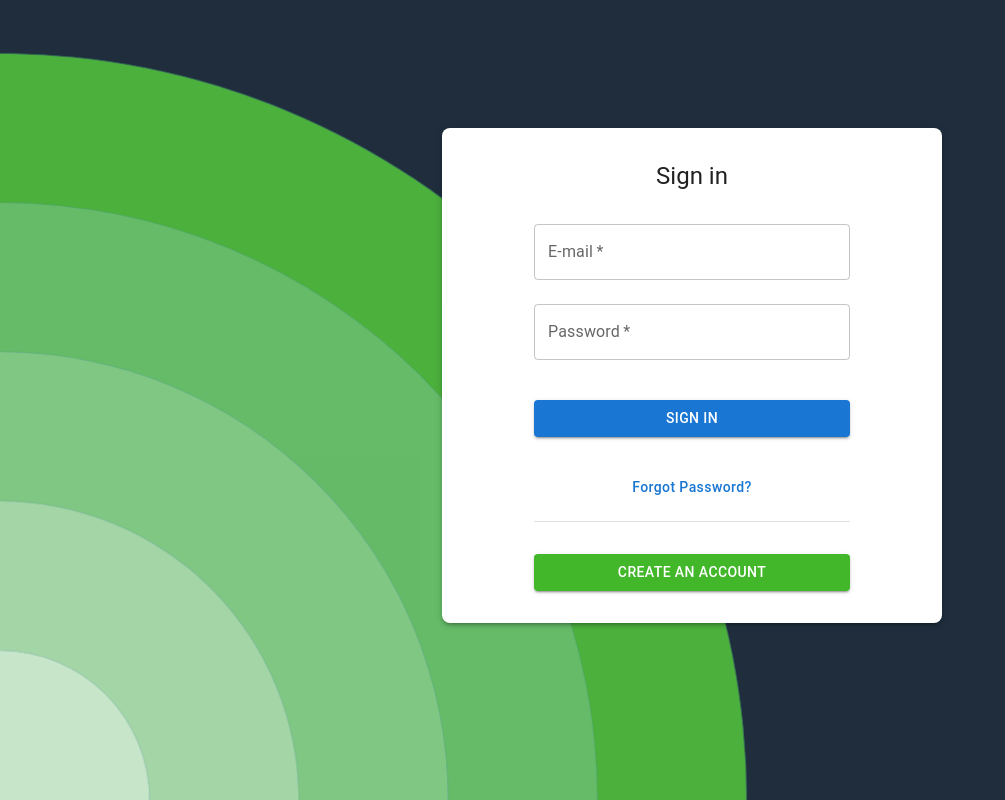
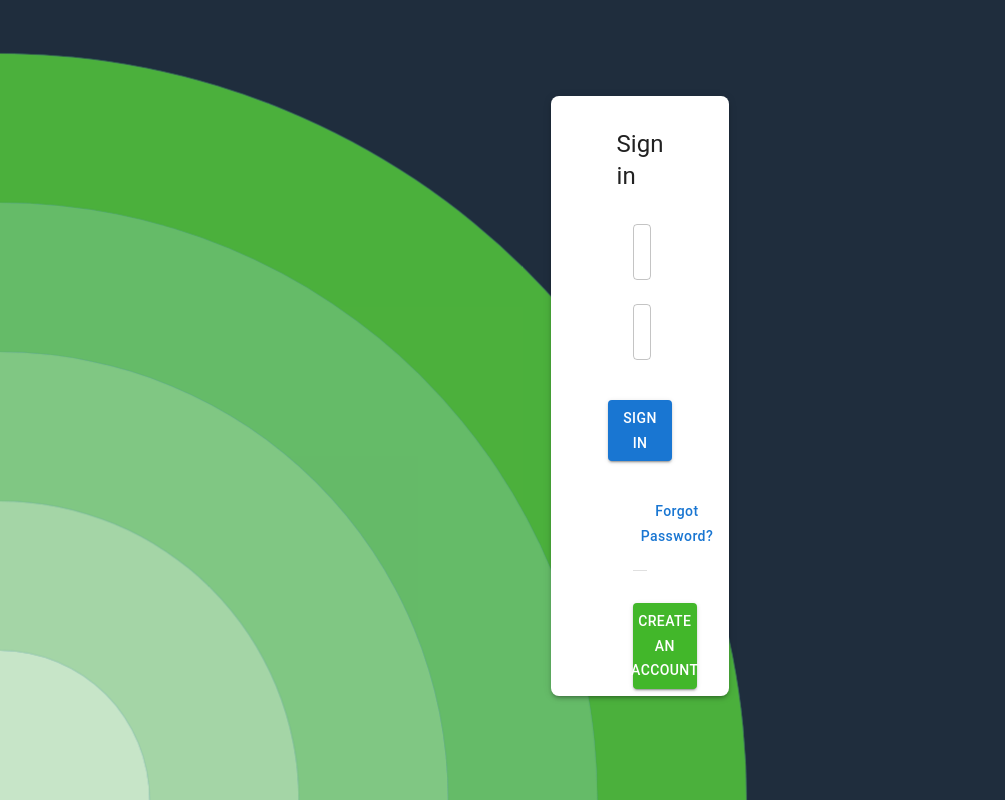
Before and after one commit to MuratOzte/UniSocial, a Next.js app: page /login in a window 1280 px wide. Shown: the whole page, without its empty margins (0-1005 px from the left). Built offline with nearby package versions, Linux system fonts and the light colour scheme.

Commit message:
login styles updated

```diff
--- a/src/app/(site)/login/page.jsx
+++ b/src/app/(site)/login/page.jsx
@@ -79,24 +79,23 @@ const LoginPage = () => {
             <Container
                 component="main"
                 maxWidth="xs"
-                className="relative z-10 h-screen"
+                className="relative z-10 h-screen flex justify-center py-0"
             >
                 <CssBaseline />
                 <Box
                     sx={{
-                        marginTop: 16,
+                        marginTop: 12,
                         display: 'flex',
                         flexDirection: 'column',
                         alignContent: 'center',
                         alignItems: 'center',
                         padding: 4,
-                        minWidth: 500,
-                        maxWidth: 600,
                         paddingX: 10,
                         borderRadius: 2,
                         boxShadow: 3,
                         backgroundColor: 'white',
-                        width: '100%',
+                        width: '45%',
+                        height:'75vh'
                     }}
                 >
                     <Typography component="h1" variant="h5">
@@ -106,7 +105,7 @@ const LoginPage = () => {
                         component="form"
                         onSubmit={submitHandler}
                         noValidate
-                        className="flex flex-col items-center mt-4"
+                        className="flex flex-col items-center mt-4 w-4/5"
                     >
                         <LoginEmailInput isEmailShake={isEmailShake} />
                         <LoginPasswordInput isPasswordShake={isPasswordShake} />
--- a/src/app/components/Login/LoginPasswordInput.jsx
+++ b/src/app/components/Login/LoginPasswordInput.jsx
@@ -2,6 +2,7 @@ import { useState } from 'react';
 import { useDispatch, useSelector } from 'react-redux';
 import { TextField, keyframes } from '@mui/material';
 import { EyeEndAdornment } from './Adornments';
+import loginSlice from '@/store/Slices/LoginSlice';
 
 const spin = keyframes`
     25% {
@@ -29,8 +30,8 @@ const LoginPasswordInput = ({ isPasswordShake }) => {
     );
 
     const passwordBlurHandler = (event) => {
-        dispatch(loginActions.passwordChanger(event.currentTarget.value));
-        dispatch(loginActions.isPasswordEntered());
+        dispatch(loginSlice.actions.passwordChanger(event.currentTarget.value));
+        dispatch(loginSlice.actions.isPasswordEntered());
     };
     const visibilityToggleHandler = () => {
         if (isPasswordEntered) {
@@ -44,9 +45,9 @@ const LoginPasswordInput = ({ isPasswordShake }) => {
 
     const passwordChangeHandler = (event) => {
         setEnteredPassword(event.currentTarget.value);
-        dispatch(loginActions.passwordChanger(event.currentTarget.value));
-        dispatch(loginActions.isPasswordEntered());
-        dispatch(loginActions.isPasswordValid(event.currentTarget.value));
+        dispatch(loginSlice.actions.passwordChanger(event.currentTarget.value));
+        dispatch(loginSlice.actions.isPasswordEntered());
+        dispatch(loginSlice.actions.isPasswordValid(event.currentTarget.value));
     };
 
     return (
--- a/src/store/Slices/LoginSlice.js
+++ b/src/store/Slices/LoginSlice.js
@@ -64,6 +64,4 @@ const loginSlice = createSlice({
     },
 });
 
-export const loginActions = loginSlice.actions;
-
 export default loginSlice;
```
